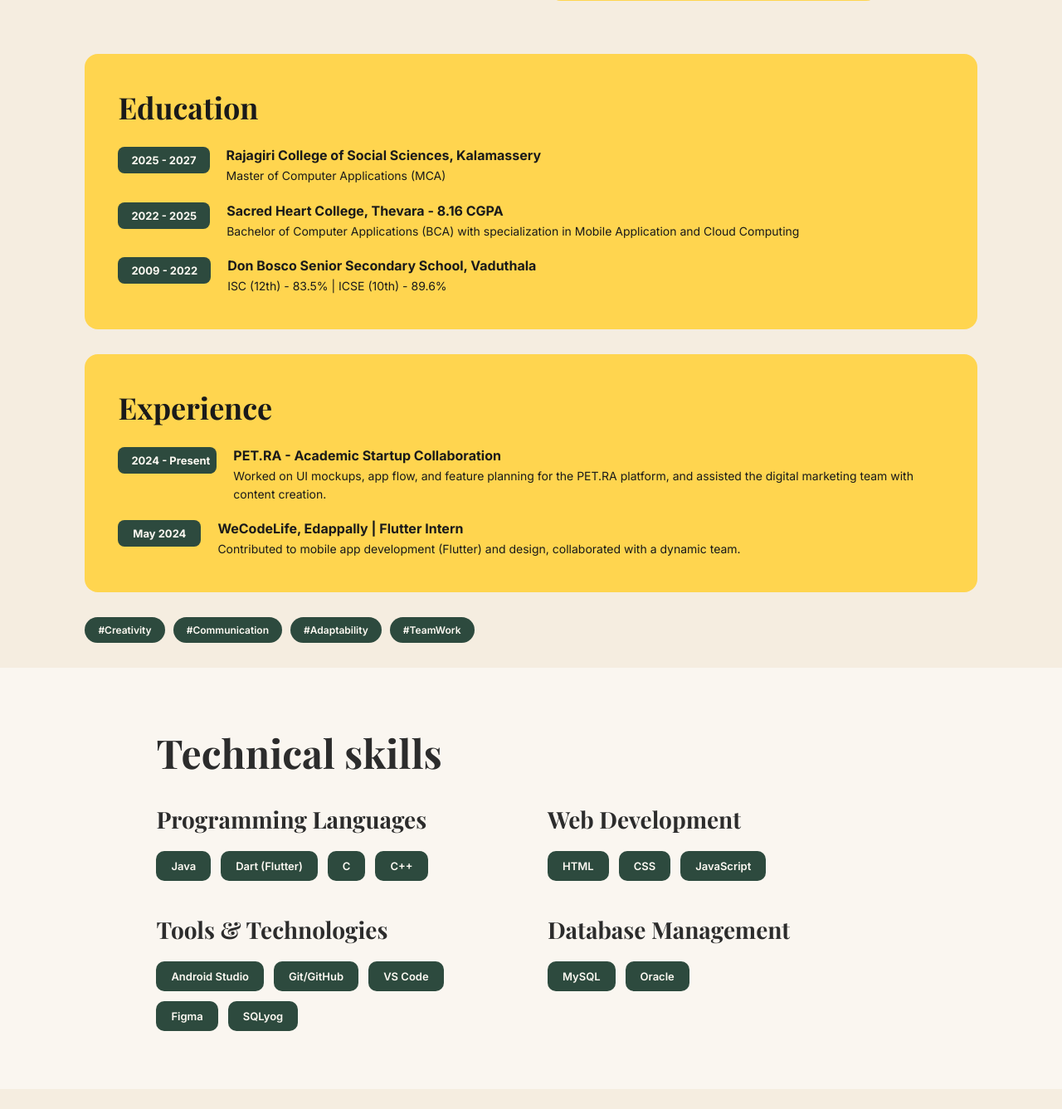
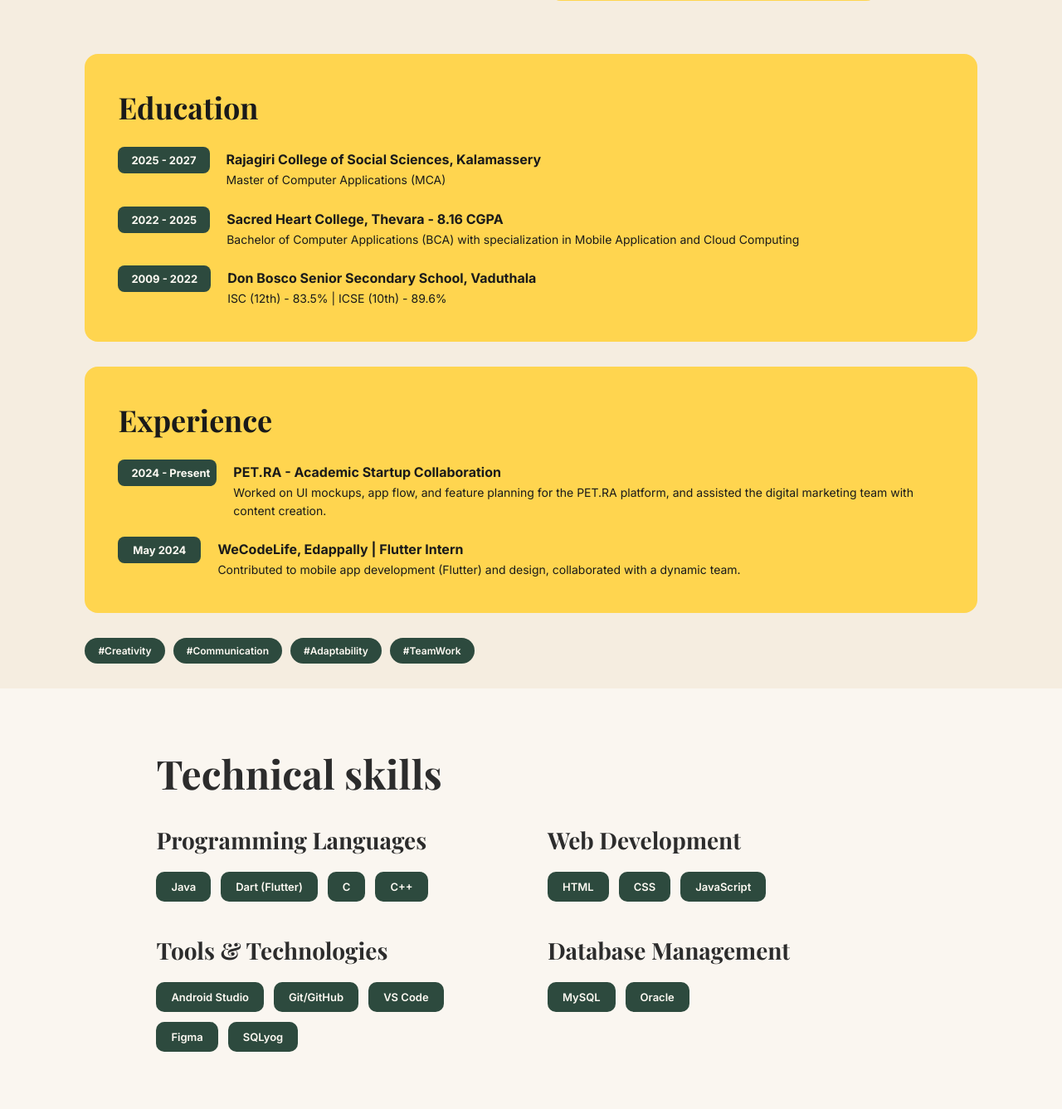
Before and after one commit to Merlin26022004/flask_website, a Flask app: page / in a window 1280 px wide. Shown: the part 1562-2899 px from the top of the page at 83% size. Run offline with Flask 3, Linux system fonts and the light colour scheme.

Commit message:
Update on Button

```diff
--- a/static/style.css
+++ b/static/style.css
@@ -376,6 +376,11 @@ body {
     align-items: flex-start;
     gap: 20px;
     margin-bottom: 20px;
+}
+
+.timeline-content {
+    padding-top: 5px;
+    /* Adjust text to align with badge center */
 }
 
 .timeline-item:last-child {
```
